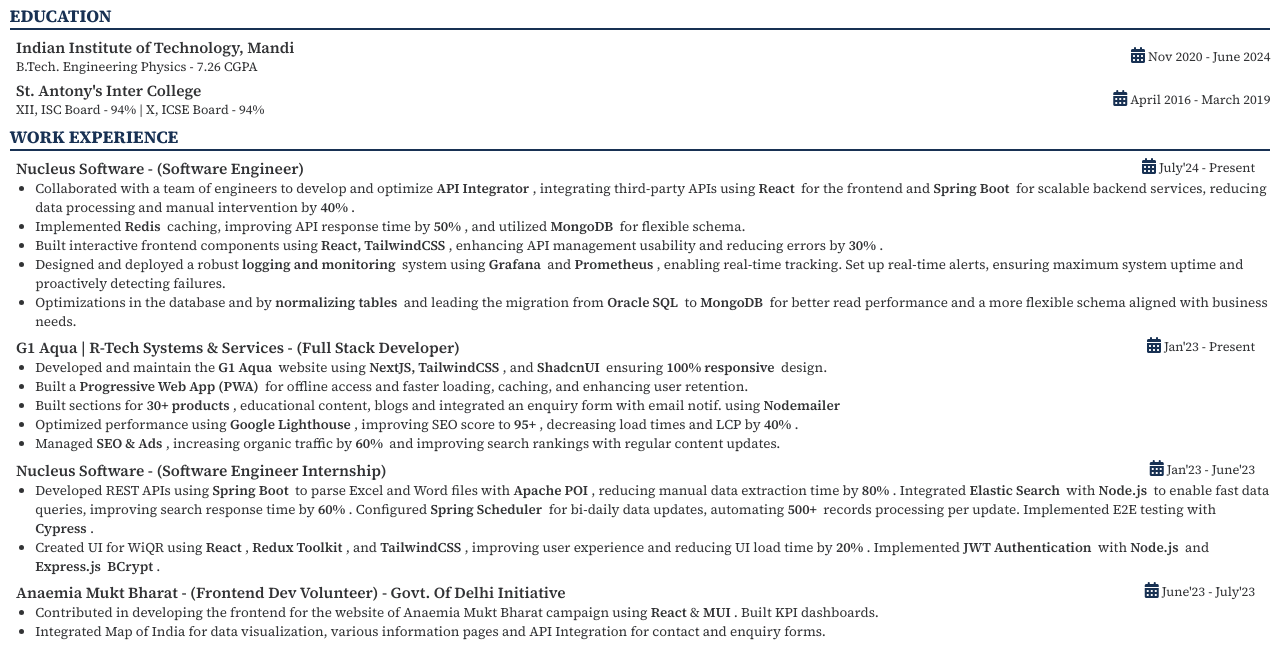
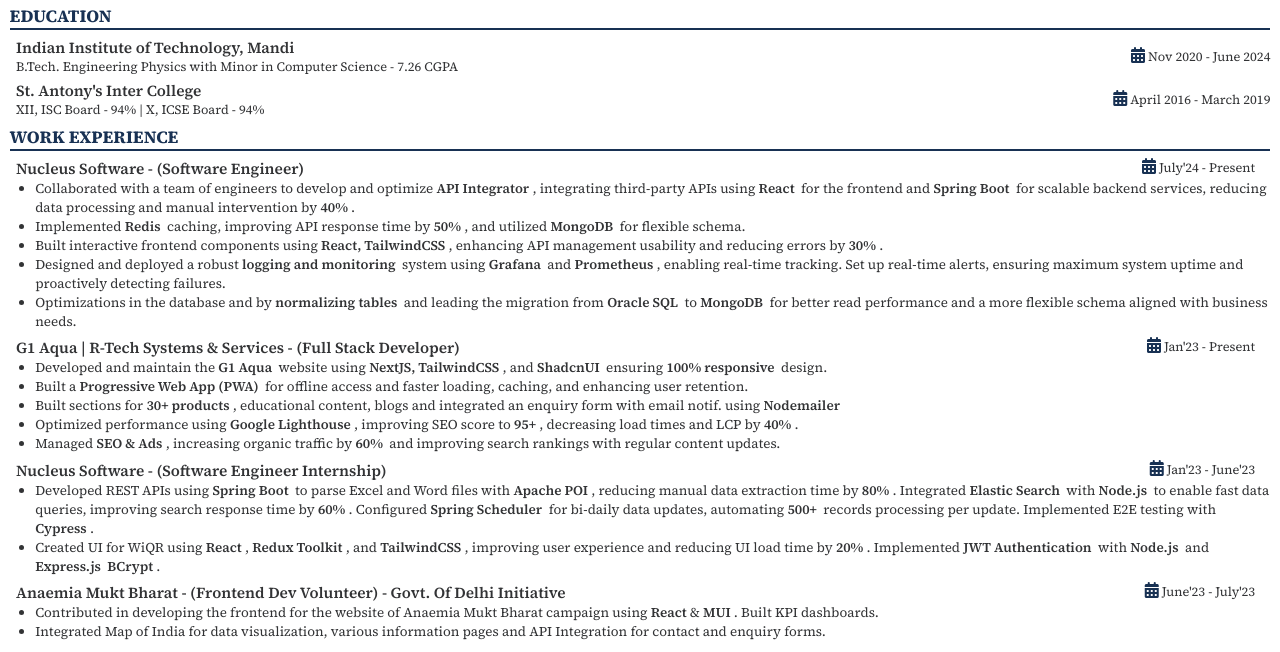
Before and after one commit to rajatverma311201/rajat-resume, a plain HTML site: page index.html in a window 1280 px wide. Shown: the part 138-790 px from the top of the page. Drawn offline with Linux system fonts and the light colour scheme.

Commit message:
updated degree

```diff
--- a/index.html
+++ b/index.html
@@ -84,7 +84,8 @@
                             Indian Institute of Technology, Mandi
                         </div>
                         <div class="stream">
-                            B.Tech. Engineering Physics - <span>7.26 CGPA</span>
+                            B.Tech. Engineering Physics with Minor in Computer
+                            Science - <span>7.26 CGPA</span>
                         </div>
                     </div>
                     <div class="container-2">
```
Also changed, not shown: 1 other file.
